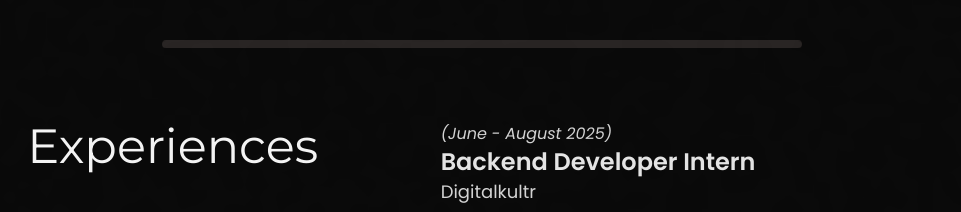
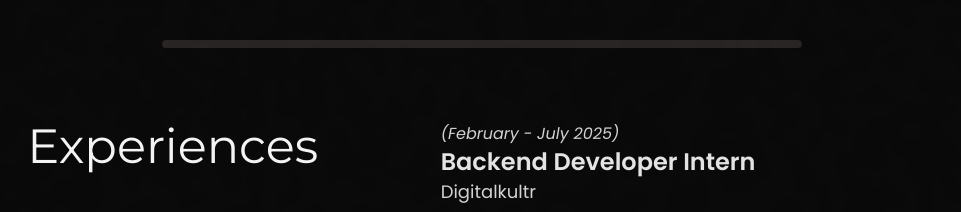
Before and after one commit to henockazr/portfolio, a React (Vite) app: page / in a window 1280 px wide. Shown: the part 2160-2372 px from the top of the page, without its empty margins (158-1119 px from the left). Built offline with nearby package versions, Linux system fonts and the light colour scheme.

Commit message:
Fixes: Experience Date

```diff
--- a/src/components/data/experiencesData.js
+++ b/src/components/data/experiencesData.js
@@ -2,7 +2,7 @@ const jobs = [
     {
         title: 'Backend Developer Intern',
         instance: "Digitalkultr",
-        duration: 'June - August 2025',
+        duration: 'February - July 2025',
         description: 'Developed backend features and APIs for web applications, collaborated with front-end developers to integrate user-facing elements with server-side logic, and optimized application performance and scalability.'
     },
     {
```
